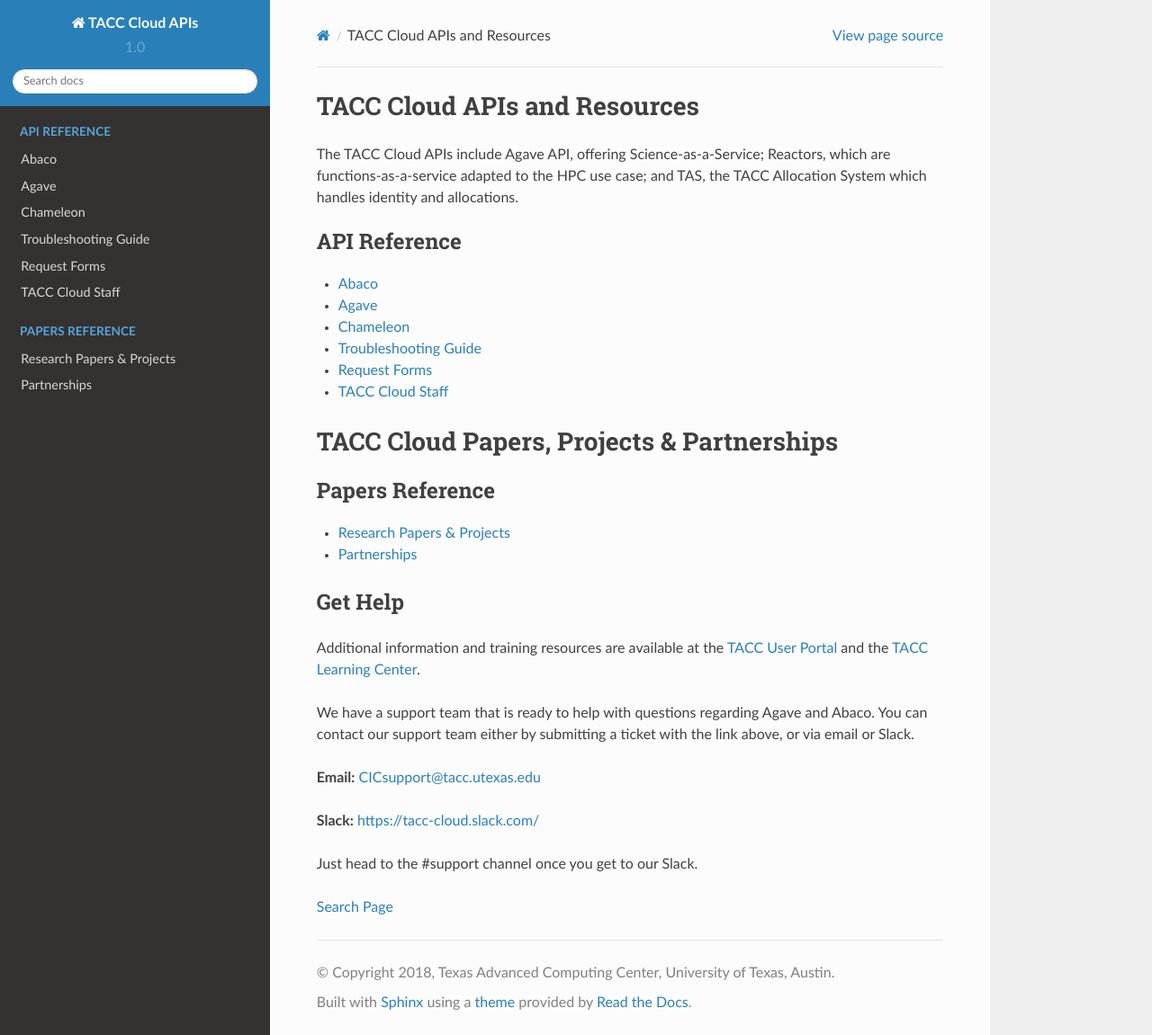
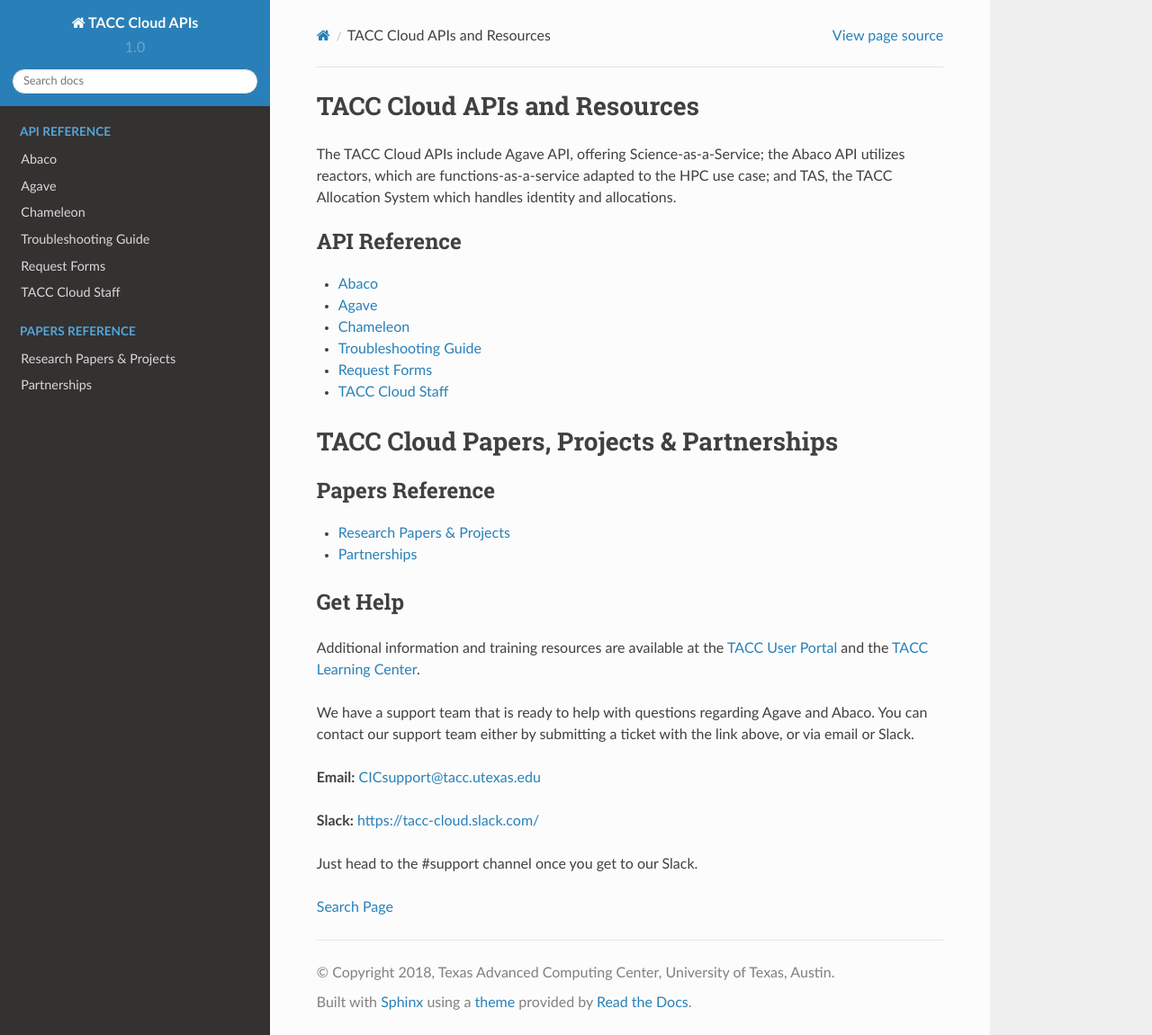
Before and after one commit to TACC-Cloud/tacc-cloud-docs, a Sphinx documentation site: the page built from docs/index.rst, in a window 1280 px wide and 1151 px high. Shown: the whole window at 90% size. Built offline with Sphinx 7.4.7 and the Read the Docs theme 2.0.0, drawn with Linux system fonts in a browser that asks for light colours.

Commit message:
Update index.rst

```diff
--- a/docs/index.rst
+++ b/docs/index.rst
@@ -6,7 +6,7 @@
 TACC Cloud APIs and Resources
 =============================
 
-The TACC Cloud APIs include Agave API, offering Science-as-a-Service; Reactors, which are functions-as-a-service adapted to the HPC use case; and TAS, the TACC Allocation System which handles identity and allocations.
+The TACC Cloud APIs include Agave API, offering Science-as-a-Service; the Abaco API utilizes reactors, which are functions-as-a-service adapted to the HPC use case; and TAS, the TACC Allocation System which handles identity and allocations.
 
 .. toctree::
    :maxdepth: 6
```
